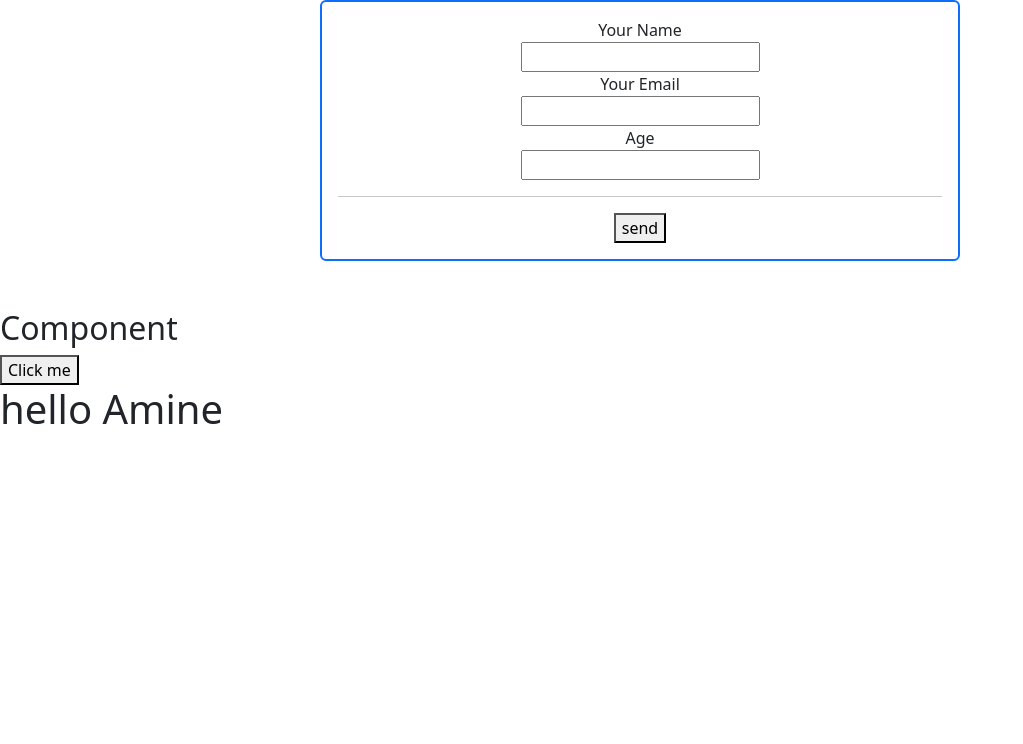
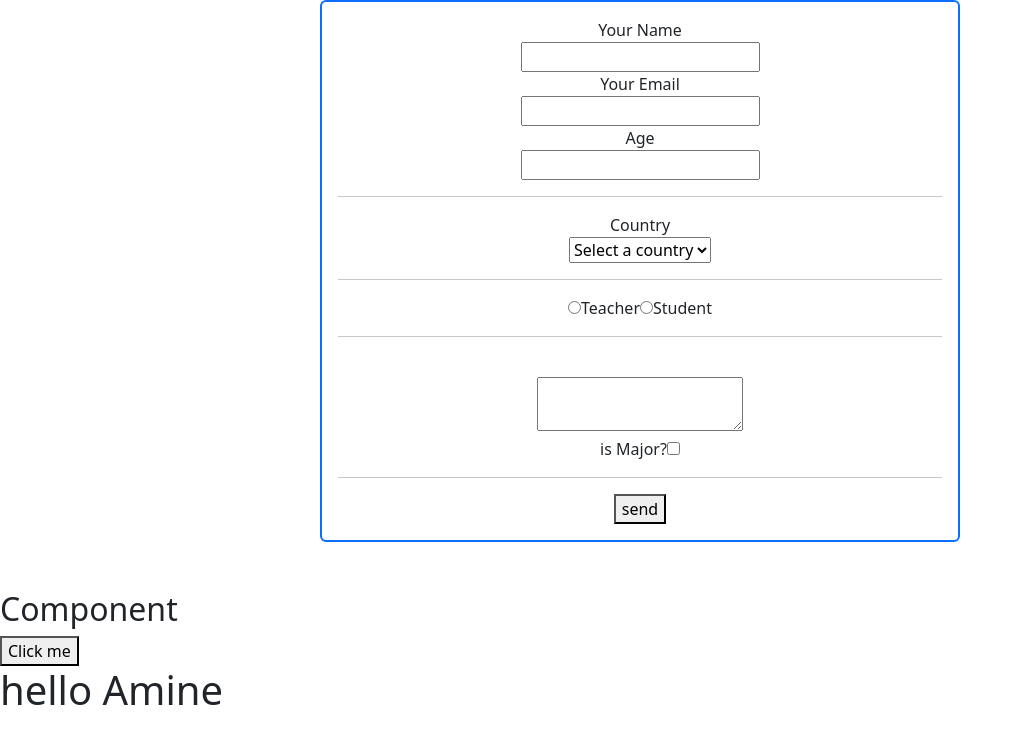
Before and after one commit to AmineNouriWebDev/testReact, a React (Vite) app in the folder reactCourse/: page / in a window 1280 px wide. Shown: the top 744 px of the page, without its empty margins (0-1023 px from the left). Built offline with nearby package versions, Linux system fonts and the light colour scheme.

Commit message:
use state

```diff
--- a/reactCourse/src/components/MyInput.jsx
+++ b/reactCourse/src/components/MyInput.jsx
@@ -8,6 +8,10 @@ const MyInput = () => {
     name: "",
     email: "",
     age: "",
+    generalInfo: "",
+    isMajor: false,
+    country: "",
+    status: "",
   });
 
   return (
@@ -48,6 +52,67 @@ const MyInput = () => {
           }
           value={inputsValue.age}
         />
+        <br />
+        <hr></hr>
+        <label>Country</label> <br></br>
+        <select
+          value={inputsValue.country}
+          name="country"
+          onChange={(e) =>
+            setInputsValue({ ...inputsValue, country: e.target.value })
+          }>
+          <option value="">Select a country</option>
+          <option>Tunisia</option>
+          <option>Egypt</option>
+          <option>Japon</option>
+        </select>
+        <hr></hr>
+        <div>
+          <input
+            value="teacher"
+            type="radio"
+            name="teacher"
+            id="teacher"
+            checked={inputsValue.status == "teacher"}
+            onChange={(e) =>
+              setInputsValue({ ...inputsValue, status: e.target.value })
+            }
+          />
+          Teacher
+          <input
+            value="student"
+            type="radio"
+            name="student"
+            id="student"
+            checked={inputsValue.status == "student"}
+            onChange={(e) =>
+              setInputsValue({ ...inputsValue, status: e.target.value })
+            }
+          />
+          Student
+        </div>
+        <hr></hr>
+        <br />
+        <label htmlFor="generalInfo"></label>
+        <textarea
+          value={inputsValue.generalInfo}
+          name="generalInfo"
+          id="generalInfo"
+          onChange={(e) =>
+            setInputsValue({ ...inputsValue, generalInfo: e.target.value })
+          }
+        />
+        <br />
+        <label htmlFor="major">is Major?</label>
+        <input
+          type="checkbox"
+          name="major"
+          id="major"
+          onChange={(e) =>
+            setInputsValue({ ...inputsValue, isMajor: e.target.checked })
+          }
+          checked={inputsValue.isMajor}
+        />
         <hr />
         <button type="submit">send</button>
       </form>
```
